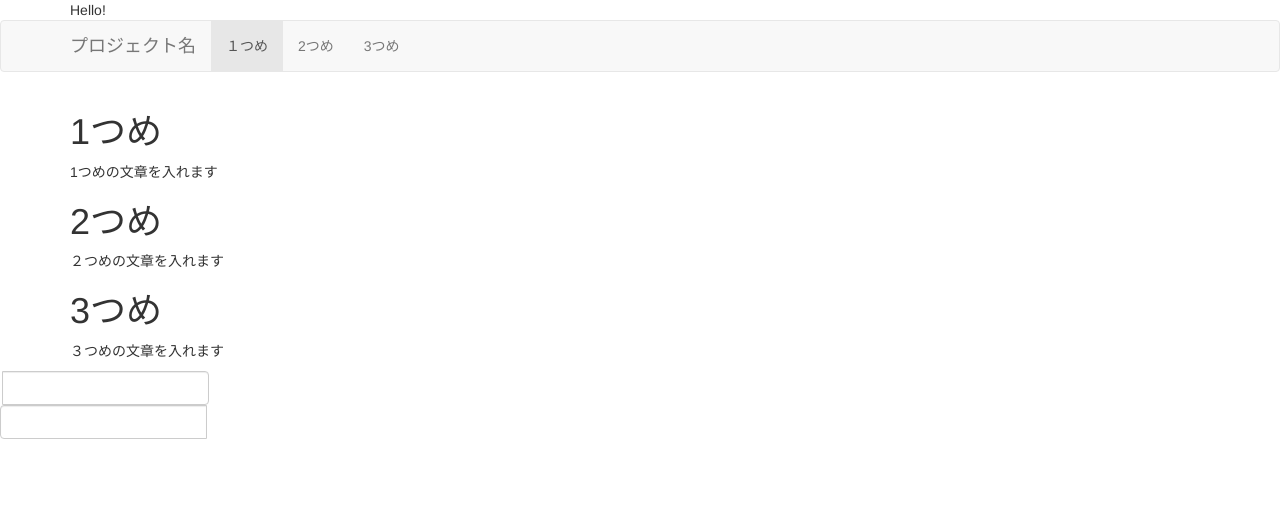
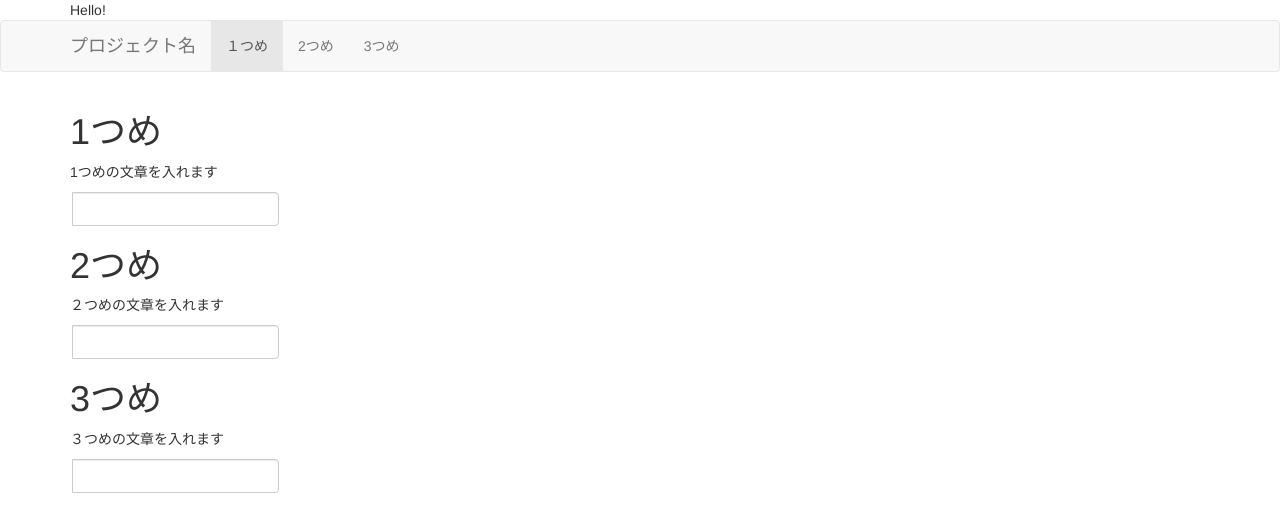
Before and after one commit to yuki-takamura/2016web2-3, a plain HTML site: page index.html in a window 1280 px wide. Drawn offline with nearby package versions, Linux system fonts and the light colour scheme.

Commit message:
Update index.html

```diff
--- a/index.html
+++ b/index.html
@@ -28,23 +28,32 @@
    <section>
     <h1>1つめ</h1>
     <p>1つめの文章を入れます</p>
-    <h1 id ="2nd">2つめ</h1>
-    <p>２つめの文章を入れます</p>
-    <h1 id="3rd">3つめ</h1>
-    <p>３つめの文章を入れます</p>
-   </section>
-  </div>
 
-  <div class="input-group">
+    <div class="input-group">
    <div class ="input-group-btn">
    </div>
    <input type ="text" class="form-control" aria-label="...">
   </div>
 
-  <div class="input-group">
-    <input type ="text" class="form-control" aria-label="...">
-    <div class ="input-group-btn">
+    <h1 id ="2nd">2つめ</h1>
+    <p>２つめの文章を入れます</p>
+
+    <div class="input-group">
+   <div class ="input-group-btn">
    </div>
+   <input type ="text" class="form-control" aria-label="...">
+  </div>
+
+    <h1 id="3rd">3つめ</h1>
+    <p>３つめの文章を入れます</p>
+
+    <div class="input-group">
+   <div class ="input-group-btn">
+   </div>
+   <input type ="text" class="form-control" aria-label="...">
+  </div>
+
+   </section>
   </div>
 
   <script src ="//ajax.googleapis.com/ajax/libs/jquery/1.12.4/jquery.min.js"></script>
```
